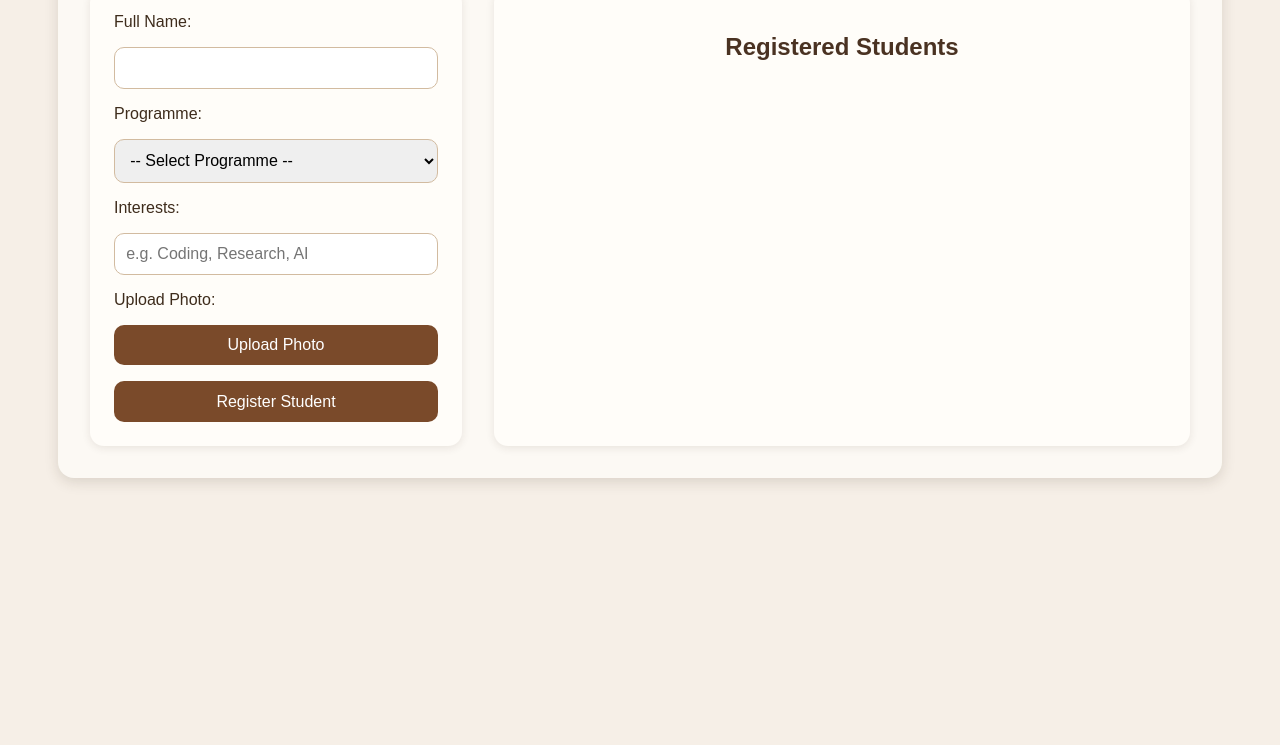
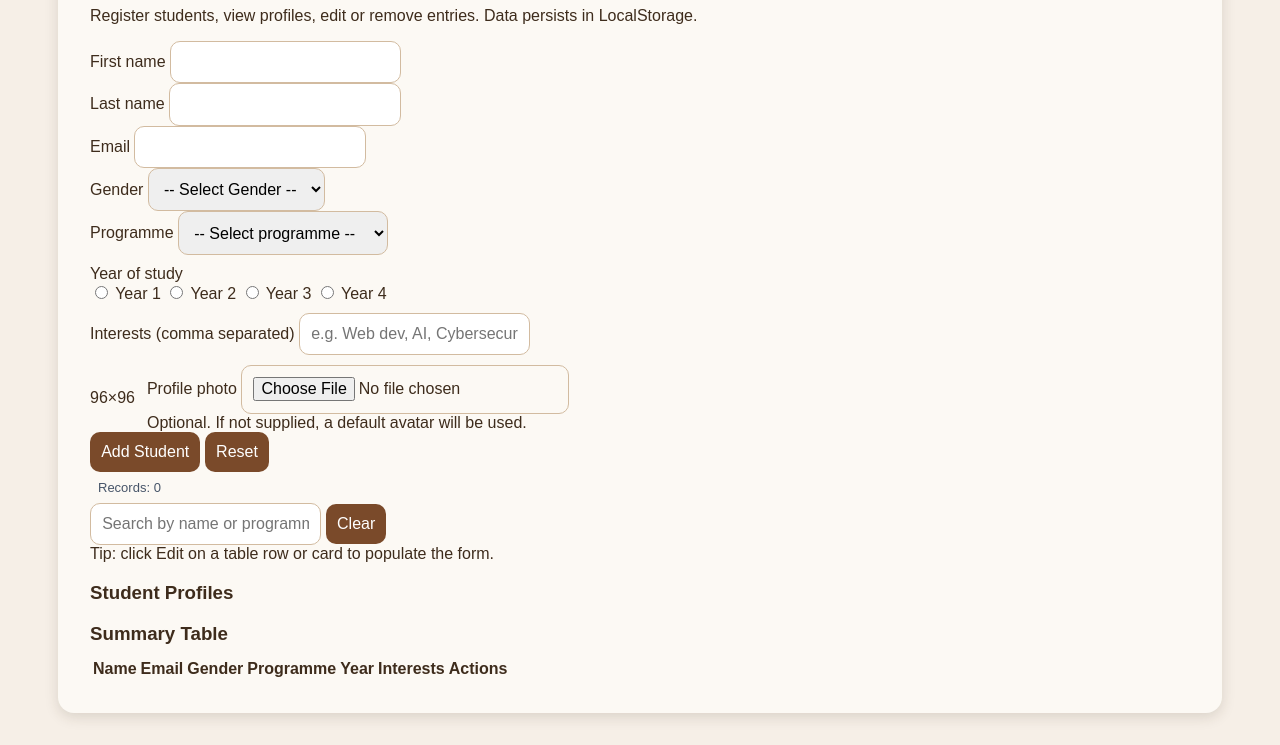
Before and after one commit to EtuweteNd/-Registration-Project, a plain HTML site: page index.html in a window 1280 px wide. Shown: the part 155-900 px from the top of the page. Before the commit the page ends 800 px from the top, so only its background shows below. Drawn offline with Linux system fonts and the light colour scheme; a script that the page names is missing.

Commit message:
Update index.html
updated the html and added a new feature to choose gender

```diff
--- a/index.html
+++ b/index.html
@@ -1,50 +1,124 @@
-<!DOCTYPE html>
+<!doctype html>
 <html lang="en">
 <head>
-  <meta charset="UTF-8">
-  <meta name="viewport" content="width=device-width, initial-scale=1.0">
-  <title>Student Registration System</title>
-  <link rel="stylesheet" href="style.css">
+  <meta charset="utf-8" />
+  <meta name="viewport" content="width=device-width,initial-scale=1" />
+  <title>Student Registration Portal</title>
+  <link rel="stylesheet" href="style.css" />
 </head>
 <body>
-  <div class="container">
-    <h1>Student Registration</h1>
-    <div class="main-layout">
-      <form id="studentForm" class="form-section">
-        <label for="name">Full Name:</label>
-        <input type="text" id="name" required>
+  <div class="container" id="app">
+    <header>
+      <div class="logo">SR</div>
+      <div>
+        <h1>Student Registration Portal</h1>
+        <p class="lead">Register students, view profiles, edit or remove entries. Data persists in LocalStorage.</p>
+      </div>
+    </header>
 
-        <label for="programme">Programme:</label>
-        <select id="programme" required>
-          <option value="">-- Select Programme --</option>
-          <option>Computer Science</option>
-          <option>Information Technology</option>
-          <option>Cyber Security</option>
-          <option>Software Engineering</option>
-          <option>Data Science</option>
-          <option>Artificial Intelligence</option>
-          <option>Networking & Communication</option>
-          <option>Multimedia & Graphic Design</option>
-          <option>Business Computing</option>
-          <option>Informatics</option>
-        </select>
+    <div class="grid">
+      <!-- Form column -->
+      <section class="card">
+        <form id="studentForm" autocomplete="off">
+          <input type="hidden" id="studentId" />
+          <div class="form-row">
+            <div style="flex:1">
+              <label for="firstName">First name</label>
+              <input id="firstName" type="text" required />
+            </div>
+            <div style="flex:1">
+              <label for="lastName">Last name</label>
+              <input id="lastName" type="text" required />
+            </div>
+          </div>
 
-        <label for="interests">Interests:</label>
-        <input type="text" id="interests" placeholder="e.g. Coding, Research, AI">
+          <div class="form-row">
+            <div style="flex:1">
+              <label for="email">Email</label>
+              <input id="email" type="email" required />
+            </div>
+            <div style="flex:1">
+              <label for="gender">Gender</label>
+              <select id="gender" required>
+                <option value="">-- Select Gender --</option>
+                <option>Male</option>
+                <option>Female</option>
+                <option>Other</option>
+              </select>
+            </div>
+          </div>
 
-        <label for="photo">Upload Photo:</label>
-        <input type="file" id="photo" accept="image/*" hidden>
-        <button type="button" id="uploadBtn">Upload Photo</button>
+          <div style="margin-bottom:10px">
+            <label for="programme">Programme</label>
+            <select id="programme" required>
+              <option value="">-- Select programme --</option>
+              <option>Software Engineering</option>
+              <option>Computer Science</option>
+              <option>Information Technology</option>
+              <option>Network Administration</option>
+            </select>
+          </div>
 
-        <button type="submit">Register Student</button>
-      </form>
+          <div style="margin-bottom:10px">
+            <label>Year of study</label>
+            <div class="form-row" style="gap:10px">
+              <label><input type="radio" name="year" value="1" required /> Year 1</label>
+              <label><input type="radio" name="year" value="2" /> Year 2</label>
+              <label><input type="radio" name="year" value="3" /> Year 3</label>
+              <label><input type="radio" name="year" value="4" /> Year 4</label>
+            </div>
+          </div>
 
-      <div class="students-section">
-        <h2>Registered Students</h2>
-        <div id="studentList" class="student-list"></div>
-      </div>
+          <div style="margin-bottom:10px">
+            <label for="interests">Interests (comma separated)</label>
+            <input id="interests" type="text" placeholder="e.g. Web dev, AI, Cybersecurity" />
+          </div>
+
+          <div style="display:flex;gap:12px;align-items:center">
+            <div class="photo-preview" id="photoPreview"> <span class="muted">96×96</span> </div>
+            <div style="flex:1">
+              <label for="photo">Profile photo</label>
+              <input id="photo" type="file" accept="image/*" />
+              <div class="small">Optional. If not supplied, a default avatar will be used.</div>
+            </div>
+          </div>
+
+          <div class="actions">
+            <button type="submit" id="saveBtn">Add Student</button>
+            <button type="button" id="resetBtn" class="ghost">Reset</button>
+            <div style="margin-left:auto;color:#475569;font-size:13px;padding:8px">Records: <span id="count">0</span></div>
+          </div>
+        </form>
+      </section>
+
+      <!-- Display column -->
+      <section>
+        <div class="controls">
+          <div class="search">
+            <input id="search" placeholder="Search by name or programme" />
+            <button id="clearSearch" class="ghost" type="button">Clear</button>
+          </div>
+          <div class="muted">Tip: click Edit on a table row or card to populate the form.</div>
+        </div>
+
+        <div class="card">
+          <h3 style="margin-bottom:12px">Student Profiles</h3>
+          <div class="cards" id="cardsContainer"></div>
+        </div>
+
+        <div class="table-wrap" id="tableWrap">
+          <h3 style="margin-bottom:12px">Summary Table</h3>
+          <table id="studentsTable">
+            <thead>
+              <tr><th>Name</th><th>Email</th><th>Gender</th><th>Programme</th><th>Year</th><th>Interests</th><th>Actions</th></tr>
+            </thead>
+            <tbody></tbody>
+          </table>
+        </div>
+      </section>
     </div>
   </div>
+
   <script src="script.js"></script>
 </body>
 </html>
```
